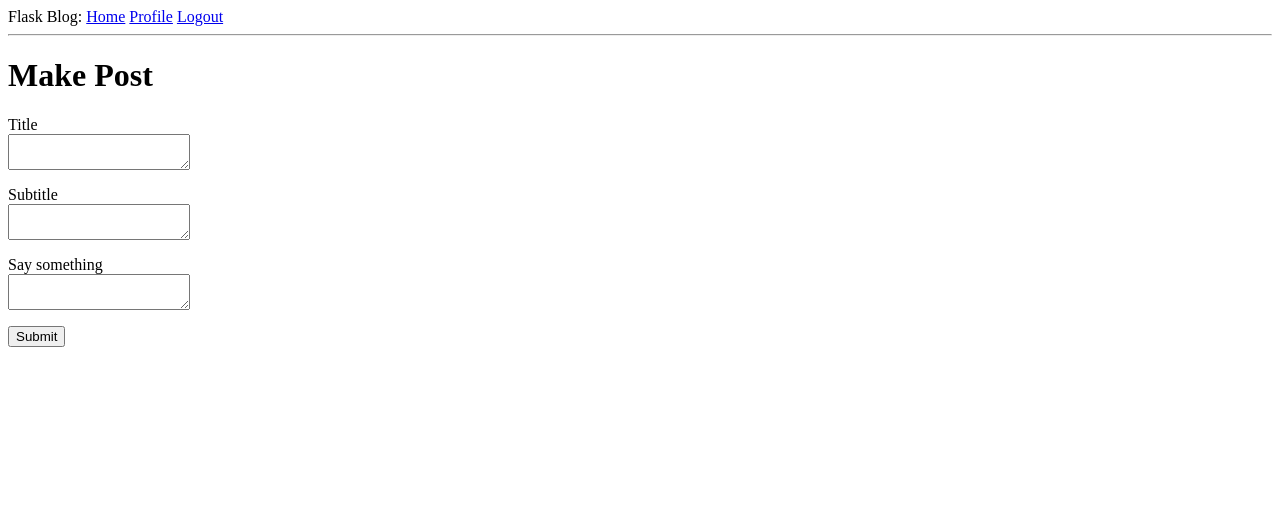
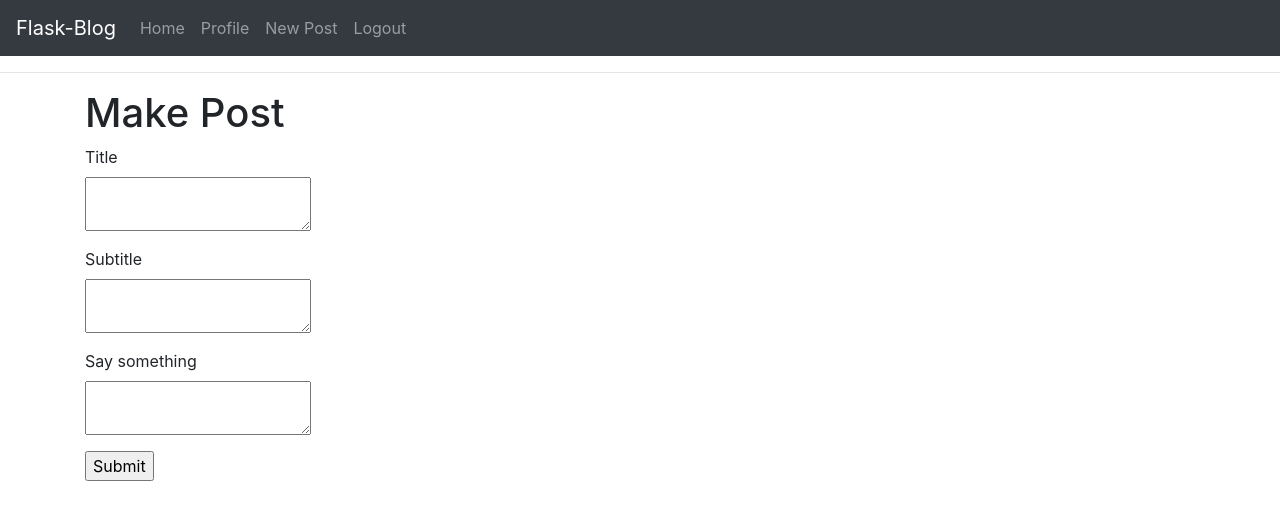
Before and after one commit to GrahamJA-97/flask-blog, a Flask app: page /new_post in a window 1280 px wide. Shown: the top 520 px of the page. Run offline with Flask 2, Linux system fonts and the light colour scheme; the visitor is signed in with stand-in values (Sample User, id 1); data comes from the database, SQL or seed files in the repository; some libraries are stand-ins or nearby versions.

Commit message:
added posts to index, displayed in reverse cronological order, and added stub for editing post

```diff
--- a/app/forms.py
+++ b/app/forms.py
@@ -1,7 +1,7 @@
 from wtforms import StringField, PasswordField, BooleanField, SubmitField, TextAreaField
 from wtforms.validators import DataRequired, ValidationError, Email, EqualTo, Length
 from flask_wtf import FlaskForm
-from app.models import User
+from app.models import User, Post
 
 
 class LoginForm(FlaskForm):  # Form for users to login to the blog
@@ -55,3 +55,10 @@ class PostForm(FlaskForm):
     body = TextAreaField('Say something', validators=[
                          DataRequired(), Length(min=1, max=1500)])
     submit = SubmitField('Submit')
+
+    # used to fill in a post that is already created
+    def fill_form(self, post_id):
+        post = Post.query.filter_by(id=post_id).first()
+        title.data = post.title
+        subtitle.data = post.subtitle
+        body.data = post.body
--- a/app/routes.py
+++ b/app/routes.py
@@ -10,26 +10,13 @@ from datetime import datetime
 ################### HOME PAGE
 @app.route('/')
 @app.route('/index')
-@login_required
 def index():
-    # posts = [
-    #     {
-    #         'author': {'username': 'John'},
-    #         'body': 'Quadsort is pretty neat!'
-    #     },
-    #     {
-    #         'author': {'username': 'Jane'},
-    #         'body': 'Is quicksort a thing of the past?'
-    #     }
-    # ]
-    # .order_by(Post.timestamp)
-    posts = Post.query.limit(5).all()
+    posts = Post.query.order_by(Post.timestamp.desc()).limit(15).all()
     return render_template('index.html', title='Home Page', posts=posts)
 
 
 ################### LOGIN PAGE
 @app.route('/login', methods=['GET', 'POST'])
-@login_required
 def login():
     # if the user is already logged in go back to index
     if current_user.is_authenticated:
@@ -121,23 +108,24 @@ def new_post():
         db.session.add(post)
         db.session.commit()
         flash("Post ADDED!!")
-        return redirect(url_for('index'))
+        return redirect(url_for('post', post_id=post.id)) # go to new poet when done
     return render_template('new_post.html', title="", form=form)
 
 
 ################### EDIT POST PAGE
-# @app.route('/edit_post/<post_id>', methods=['GET', 'POST'])
-# @login_required
-# def edit_post(post_id):
-#     form = PostForm()
-#     if form.validate_on_submit():
-#         user = User.query.filter_by(username=current_user.username).first_or_404()
-#         post = Post(title=form.title.data, subtitle=form.subtitle.data, body=form.body.data, user_id=user.id)
-#         db.session.add(post)
-#         db.session.commit()
-#         flash("Post ADDED!!")
-#         return redirect(url_for('index'))
-#     return render_template('edit_post.html', title="Edit", form=form)
+@app.route('/edit_post/<post_id>', methods=['GET', 'POST'])
+@login_required
+def edit_post(post_id):
+    form = PostForm()
+    form.fill_form(post_id)
+    if form.validate_on_submit():
+        user = User.query.filter_by(username=current_user.username).first_or_404()
+        post = Post(title=form.title.data, subtitle=form.subtitle.data, body=form.body.data, user_id=user.id)
+        db.session.add(post)
+        db.session.commit()
+        flash("Post Edited!!")
+        return redirect(url_for('index'))
+    return render_template('edit_post.html', title="Edit", form=form)
 
 @app.before_request  # Function is executed before the view function
 def before_request():
--- a/app/templates/_post.html
+++ b/app/templates/_post.html
@@ -1,6 +1,9 @@
 <table>
     <tr valign="top">
         <td><img src="{{ post.author.avatar(36) }}"></td>
-        <td>{{ post.author.username }} says: <br>{{ post.body }}</td>
+        <td>
+            <a href="{{ url_for('post', post_id=post.id) }}"><br>{{ post.title }}</a>
+            By: {{ post.author.username }}
+        </td>
     </tr>
 </table>
--- a/app/templates/base.html
+++ b/app/templates/base.html
@@ -6,21 +6,45 @@
     {% else %}
     <title>Welcome to my blog!</title>
     {% endif %}
+    <!-- bootstrap links -->
+    <link rel="stylesheet" href="https://stackpath.bootstrapcdn.com/bootstrap/4.3.1/css/bootstrap.min.css"/>
+    <link rel="stylesheet" href="https://maxcdn.bootstrapcdn.com/bootstrap/4.3.1/css/bootstrap.min.css" />
+
+
 </head>
 
 <body>
-    <div>
-        Flask Blog:
-        <a href="{{ url_for('index') }}">Home</a>
-        {% if current_user.is_anonymous %}
-        <a href="{{ url_for('login') }}">Login</a>
-        {% else %}
-        <a href="{{ url_for('user', username=current_user.username) }}">Profile</a>
-        <a href="{{ url_for('logout') }}">Logout</a>
-        {% endif %}
+    <header>
+        <nav class="navbar navbar-expand-sm bg-dark navbar-dark">
+            <a class="navbar-brand" href="{{ url_for('index') }}">Flask-Blog</a>
+            <button class="navbar-toggler" type="button" data-toggle="collapse" data-target="#collapsibleNavbar">
+                <span class="navbar-toggler-icon"></span>
+            </button>
+            <div class="collapse navbar-collapse" id="collapsibleNavbar">
+                <ul class="navbar-nav">
+                    <li class="nav-item">
+                        <a class="nav-link" href="{{ url_for('index') }}">Home</a>
+                    </li>
+                    {% if current_user.is_anonymous %}
+                    <li class="nav-item">
+                        <a class="nav-link" href="{{ url_for('login') }}">Login</a>
+                    </li>
+                    {% else %}
+                    <li class="nav-item">
+                        <a class="nav-link" href="{{ url_for('user', username=current_user.username) }}">Profile</a>
+                    </li>
+                    <li class="nav-item">
+                        <a class="nav-link" href="{{ url_for('new_post') }}">New Post</a>
+                    </li>
+                    <li class="nav-item">
+                        <a class="nav-link" href="{{ url_for('logout') }}">Logout</a>
+                    </li>
+                    {% endif %}
+                </ul>
+            </div>
+        </nav>
+    </header>
 
-
-    </div>
     <hr>
     {% with messages = get_flashed_messages() %}
     {% if messages %}
@@ -31,7 +55,9 @@
     </ul>
     {% endif %}
     {% endwith %}
-    {% block content %}{% endblock %}
+    <div class="container">
+        {% block content %}{% endblock %}
+    </div>
 </body>
 
 </html>
```
Also changed, not shown: app/templates/edit_post.html (+31 -0 lines), app/templates/index.html (+1 -6 lines), app/templates/view_post.html (+18 -1 lines).
